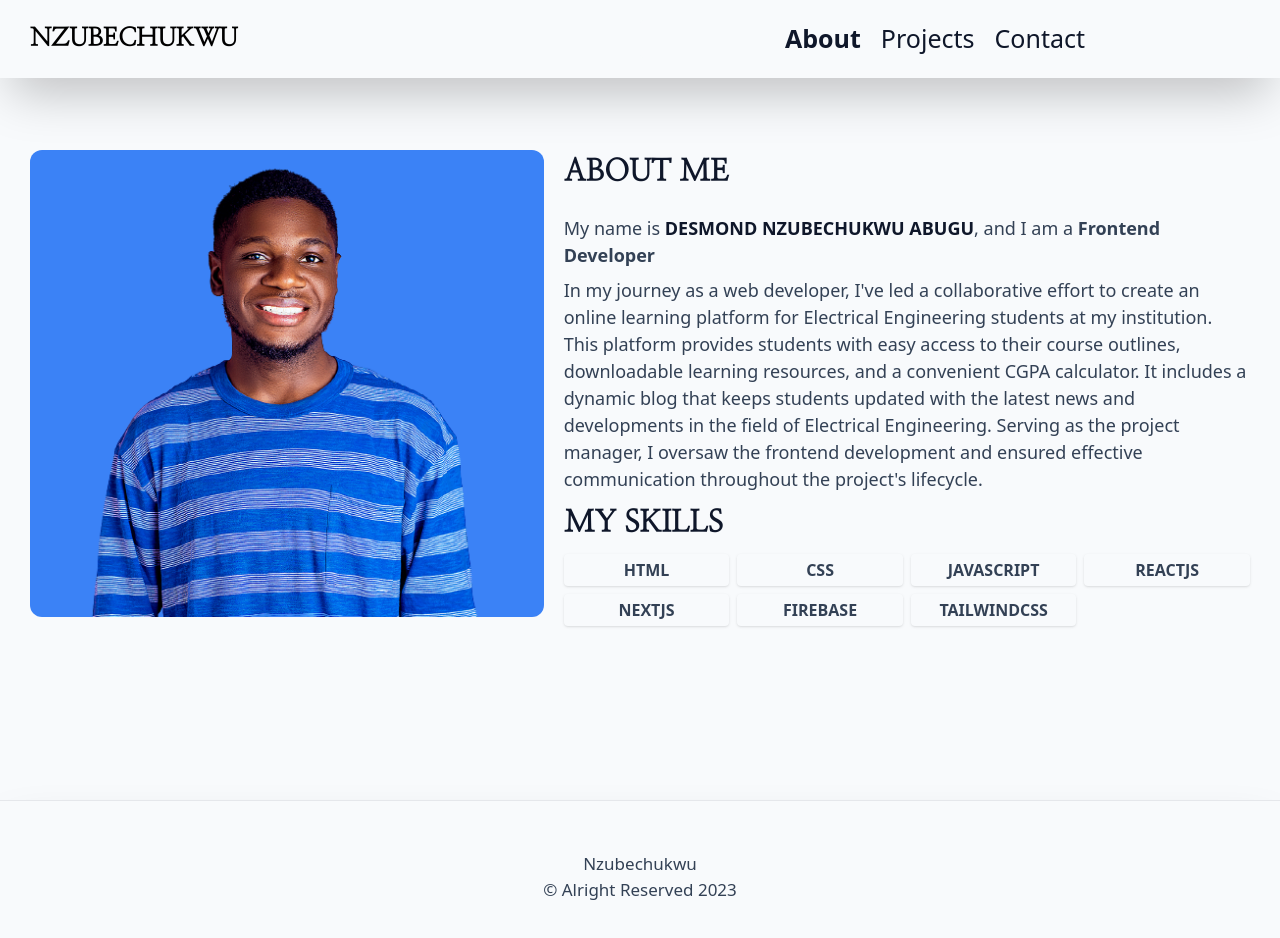
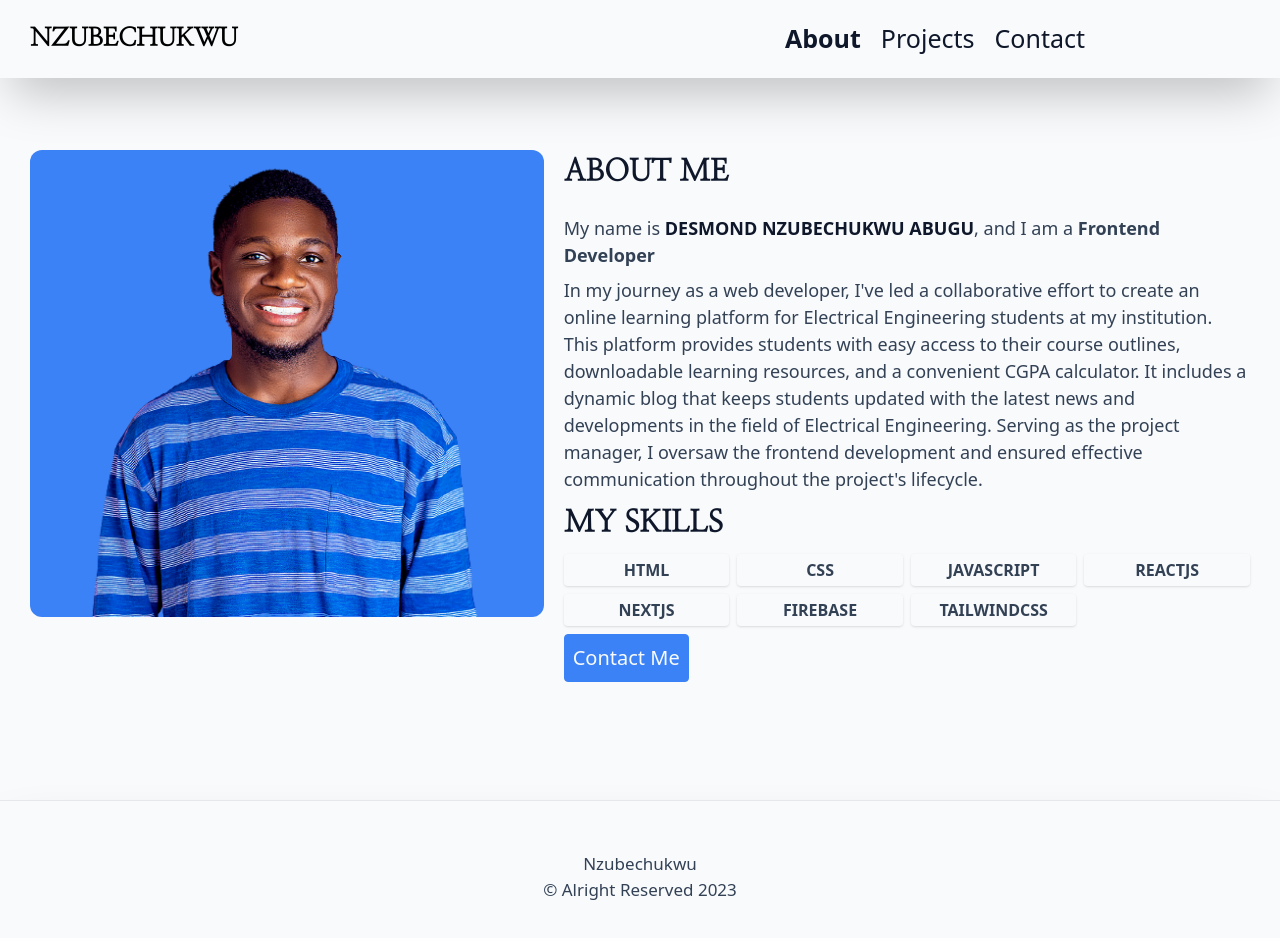
Before and after one commit to DesmondNzubechi/PORTFOLIO, a Next.js app: page /about in a window 1280 px wide. Shown: the top 938 px of the page. Built offline with nearby package versions, Linux system fonts and the light colour scheme.

Commit message:
new change

```diff
--- a/app/about/page.jsx
+++ b/app/about/page.jsx
@@ -1,5 +1,6 @@
 import AboutImg from '../../public/nzube.png';
 import Image from 'next/image';
+import Link from 'next/link';
 const About = () => {
     return <div className="min-h-[100vh] bg-slate-50">
    <div className="px-[30px] pb-[50px] to-blue-900 pt-[150px] min-h-[100vh] ">
@@ -24,8 +25,7 @@ const About = () => {
                             <span className='font-semibold shadow text-center p-1 rounded'>Firebase</span>
                             <span className='font-semibold shadow text-center p-1 rounded'>TailwindCSS</span>
   </div>
-  {/*<p className="md:text-[18px] text-[12px] ">My commitment to creating user-friendly, accessible web experiences remains unwavering. I am dedicated to crafting products that cater to users of all technical proficiencies, prioritizing inclusivity and user satisfaction above all else</p>
-  */}
+ <Link className='border p-2 rounded text-[15px] md:text-[20px] w-fit border-blue-500 text-slate-50 font-[500] hover:text-slate-50 hover:bg-slate-900 bg-blue-500' href='/contact'>Contact Me</Link>
  </div>
   </div>
 </div>
--- a/app/layout.jsx
+++ b/app/layout.jsx
@@ -18,8 +18,9 @@ import Navbar from './components/Navbar/Navbar';
 import Footer from './components/Footer/footer';
 
 export const metadata = {
-  title: 'NZUBECHUKWU DESMOND ABUGU<',
+  title: 'NZUBECHUKWU DESMOND ABUGU',
   description: 'Desmond Nzubechukwu Personal portfolio website',
+
 }
 
 export default function RootLayout({ children }) {
```
Also changed, not shown: app/page.jsx (+1 -1 lines).
